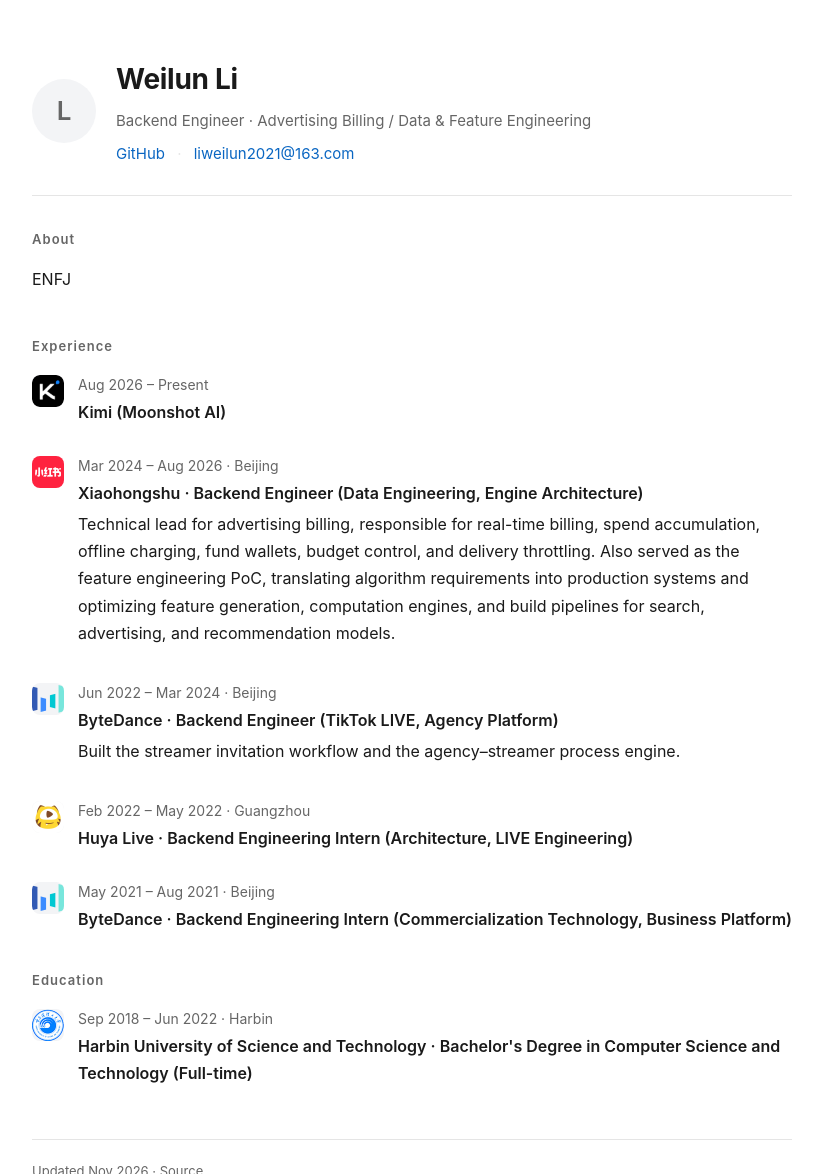
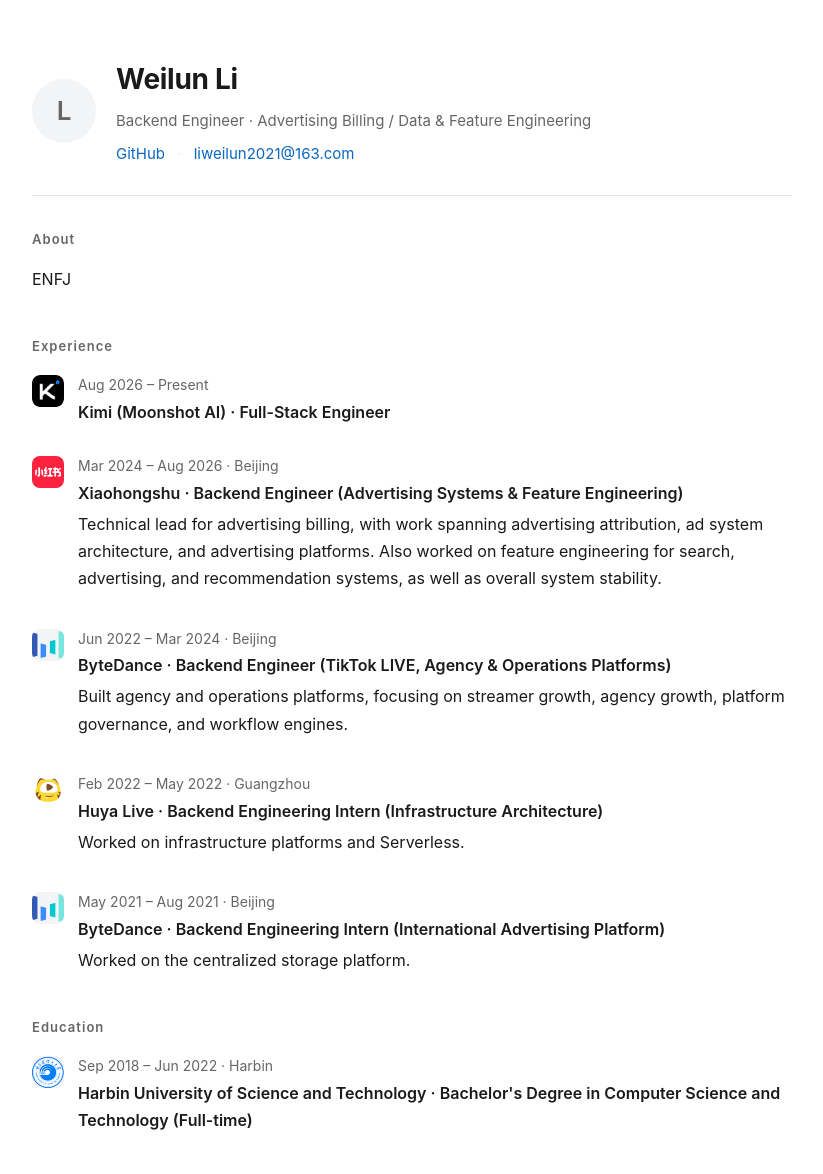
Before and after one commit to liweilun2021/liweilun2021.github.io, a plain HTML site: page index.html in a window 1280 px wide. Shown: the top 1174 px of the page, without its empty margins (228-1051 px from the left). Drawn offline with Linux system fonts and the light colour scheme.

Commit message:
Update resume work experience

```diff
--- a/index.html
+++ b/index.html
@@ -35,37 +35,39 @@
         <img class="logo" src="assets/kimi.png" alt="Kimi" width="32" height="32">
         <div>
           <p class="when">Aug 2026 – Present</p>
-          <p class="what">Kimi (Moonshot AI)</p>
+          <p class="what">Kimi (Moonshot AI) · Full-Stack Engineer</p>
         </div>
       </li>
       <li>
         <img class="logo" src="assets/xiaohongshu.png" alt="Xiaohongshu" width="32" height="32">
         <div>
           <p class="when">Mar 2024 – Aug 2026 · Beijing</p>
-          <p class="what">Xiaohongshu · Backend Engineer (Data Engineering, Engine Architecture)</p>
-          <p>Technical lead for advertising billing, responsible for real-time billing, spend accumulation, offline charging, fund wallets, budget control, and delivery throttling. Also served as the feature engineering PoC, translating algorithm requirements into production systems and optimizing feature generation, computation engines, and build pipelines for search, advertising, and recommendation models.</p>
+          <p class="what">Xiaohongshu · Backend Engineer (Advertising Systems &amp; Feature Engineering)</p>
+          <p>Technical lead for advertising billing, with work spanning advertising attribution, ad system architecture, and advertising platforms. Also worked on feature engineering for search, advertising, and recommendation systems, as well as overall system stability.</p>
         </div>
       </li>
       <li>
         <img class="logo" src="assets/bytedance.png" alt="ByteDance" width="32" height="32">
         <div>
           <p class="when">Jun 2022 – Mar 2024 · Beijing</p>
-          <p class="what">ByteDance · Backend Engineer (TikTok LIVE, Agency Platform)</p>
-          <p>Built the streamer invitation workflow and the agency–streamer process engine.</p>
+          <p class="what">ByteDance · Backend Engineer (TikTok LIVE, Agency &amp; Operations Platforms)</p>
+          <p>Built agency and operations platforms, focusing on streamer growth, agency growth, platform governance, and workflow engines.</p>
         </div>
       </li>
       <li>
         <img class="logo" src="assets/huya.png" alt="Huya Live" width="32" height="32">
         <div>
           <p class="when">Feb 2022 – May 2022 · Guangzhou</p>
-          <p class="what">Huya Live · Backend Engineering Intern (Architecture, LIVE Engineering)</p>
+          <p class="what">Huya Live · Backend Engineering Intern (Infrastructure Architecture)</p>
+          <p>Worked on infrastructure platforms and Serverless.</p>
         </div>
       </li>
       <li>
         <img class="logo" src="assets/bytedance.png" alt="ByteDance" width="32" height="32">
         <div>
           <p class="when">May 2021 – Aug 2021 · Beijing</p>
-          <p class="what">ByteDance · Backend Engineering Intern (Commercialization Technology, Business Platform)</p>
+          <p class="what">ByteDance · Backend Engineering Intern (International Advertising Platform)</p>
+          <p>Worked on the centralized storage platform.</p>
         </div>
       </li>
     </ol>
```
